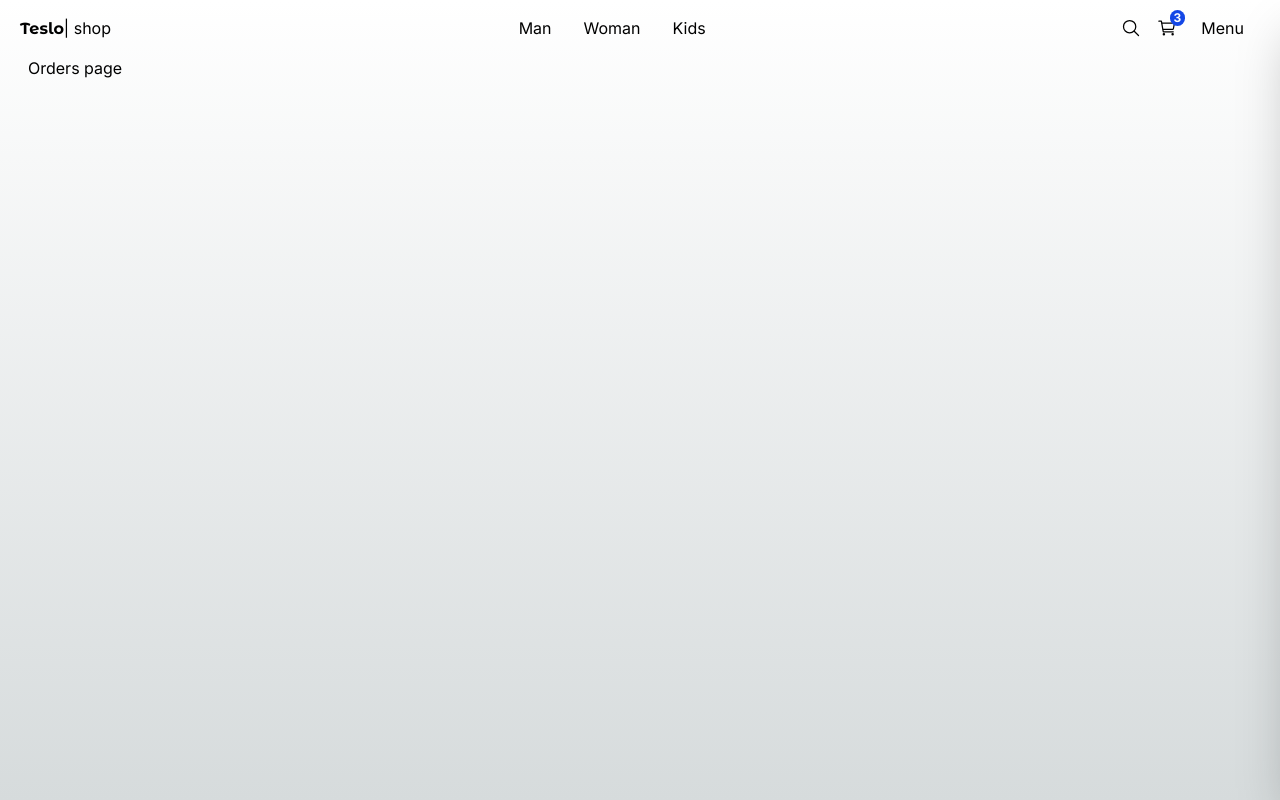
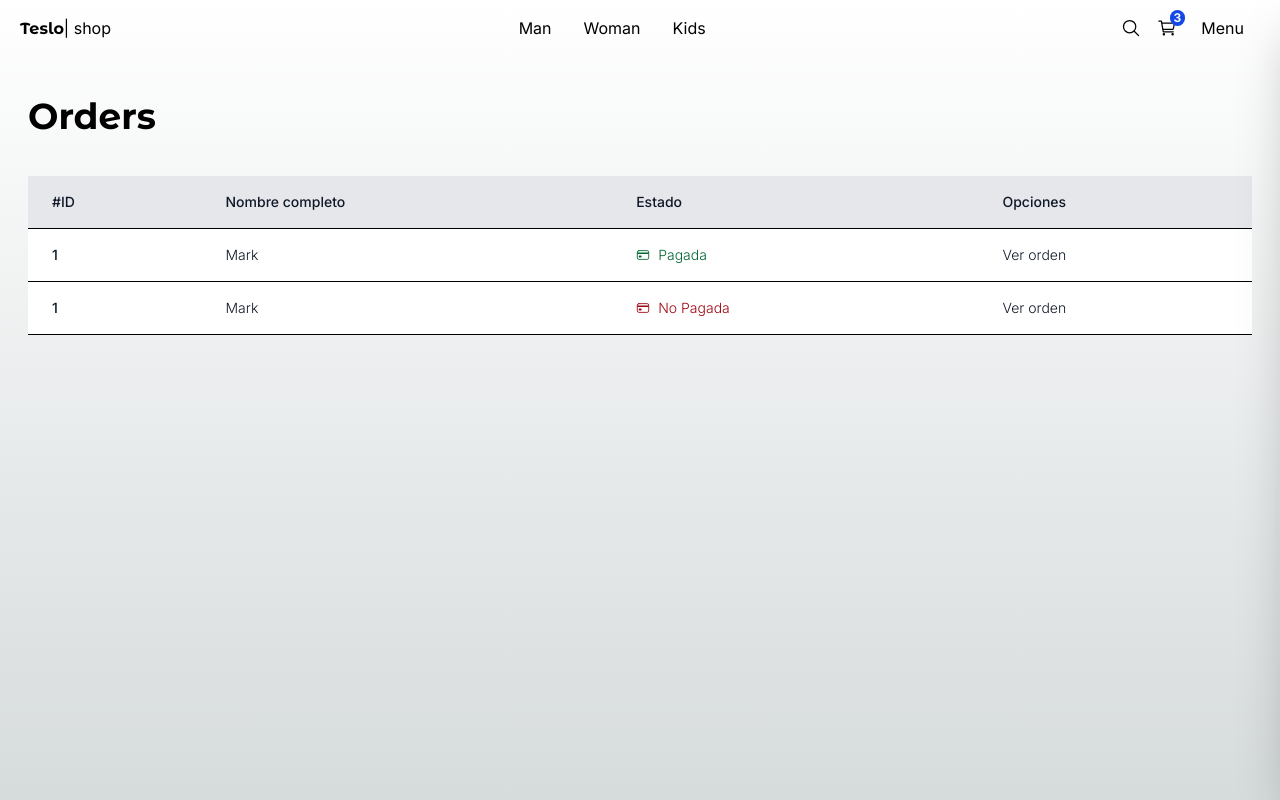
Before and after one commit to Fer-Mig-Agus/NextJsCurso-TesloShop, a Next.js app: page /orders in a window 1280 px wide. Built offline with nearby package versions, Linux system fonts and the light colour scheme.

Commit message:
se realizo la pantalla de Orders

```diff
--- a/src/app/(shop)/orders/page.tsx
+++ b/src/app/(shop)/orders/page.tsx
@@ -1,11 +1,77 @@
-import React from 'react'
+// https://tailwindcomponents.com/component/hoverable-table
+import { Title } from '@/components';
 
-const Orders = () => {
+import Link from 'next/link';
+import { IoCardOutline } from 'react-icons/io5';
+
+export default function() {
   return (
-    <div>
-      <h1>Orders page</h1>
-    </div>
-  )
+    <>
+      <Title title="Orders" />
+
+      <div className="mb-10">
+        <table className="min-w-full">
+          <thead className="bg-gray-200 border-b">
+            <tr>
+              <th scope="col" className="text-sm font-medium text-gray-900 px-6 py-4 text-left">
+                #ID
+              </th>
+              <th scope="col" className="text-sm font-medium text-gray-900 px-6 py-4 text-left">
+                Nombre completo
+              </th>
+              <th scope="col" className="text-sm font-medium text-gray-900 px-6 py-4 text-left">
+                Estado
+              </th>
+              <th scope="col" className="text-sm font-medium text-gray-900 px-6 py-4 text-left">
+                Opciones
+              </th>
+            </tr>
+          </thead>
+          <tbody>
+
+            <tr className="bg-white border-b transition duration-300 ease-in-out hover:bg-gray-100">
+
+              <td className="px-6 py-4 whitespace-nowrap text-sm font-medium text-gray-900">1</td>
+              <td className="text-sm text-gray-900 font-light px-6 py-4 whitespace-nowrap">
+                Mark
+              </td>
+              <td className="flex items-center text-sm  text-gray-900 font-light px-6 py-4 whitespace-nowrap">
+
+                <IoCardOutline className="text-green-800" />
+                <span className='mx-2 text-green-800'>Pagada</span>
+
+              </td>
+              <td className="text-sm text-gray-900 font-light px-6 ">
+                <Link href="/orders/123" className="hover:underline">
+                  Ver orden
+                </Link>
+              </td>
+
+            </tr>
+
+            <tr className="bg-white border-b transition duration-300 ease-in-out hover:bg-gray-100">
+
+              <td className="px-6 py-4 whitespace-nowrap text-sm font-medium text-gray-900">1</td>
+              <td className="text-sm text-gray-900 font-light px-6 py-4 whitespace-nowrap">
+                Mark
+              </td>
+              <td className="flex items-center text-sm  text-gray-900 font-light px-6 py-4 whitespace-nowrap">
+
+                <IoCardOutline className="text-red-800" />
+                <span className='mx-2 text-red-800'>No Pagada</span>
+
+              </td>
+              <td className="text-sm text-gray-900 font-light px-6 ">
+                <Link href="/orders/123" className="hover:underline">
+                  Ver orden
+                </Link>
+              </td>
+
+            </tr>
+
+          </tbody>
+        </table>
+      </div>
+    </>
+  );
 }
-
-export default Orders
```
